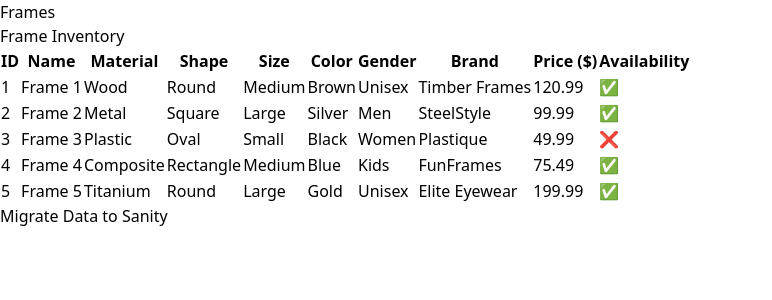
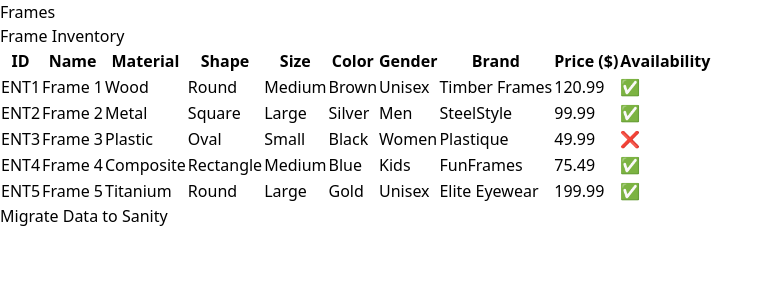
Before and after one commit to oscarcorellan/sanity-client-test, a Next.js app: page /frames in a window 1280 px wide. Shown: the top 300 px of the page, without its empty margins (0-772 px from the left). Built offline with nearby package versions, Linux system fonts and the light colour scheme.

Commit message:
fix: use correct data id

```diff
--- a/src/components/tableRow.tsx
+++ b/src/components/tableRow.tsx
@@ -9,11 +9,11 @@
     <>
       {dummyData.map((frame) => (
         <tr
-          key={frame.id}
+          key={frame.entityId}
           className="even:bg-gray-100 dark:even:bg-gray-800 text-gray-800 dark:text-gray-200"
         >
           <td className="border border-gray-300 dark:border-gray-700 px-4 py-2 text-center">
-            {frame.id}
+            {frame.entityId}
           </td>
           <td className="border border-gray-300 dark:border-gray-700 px-4 py-2">
             {frame.name}
```
